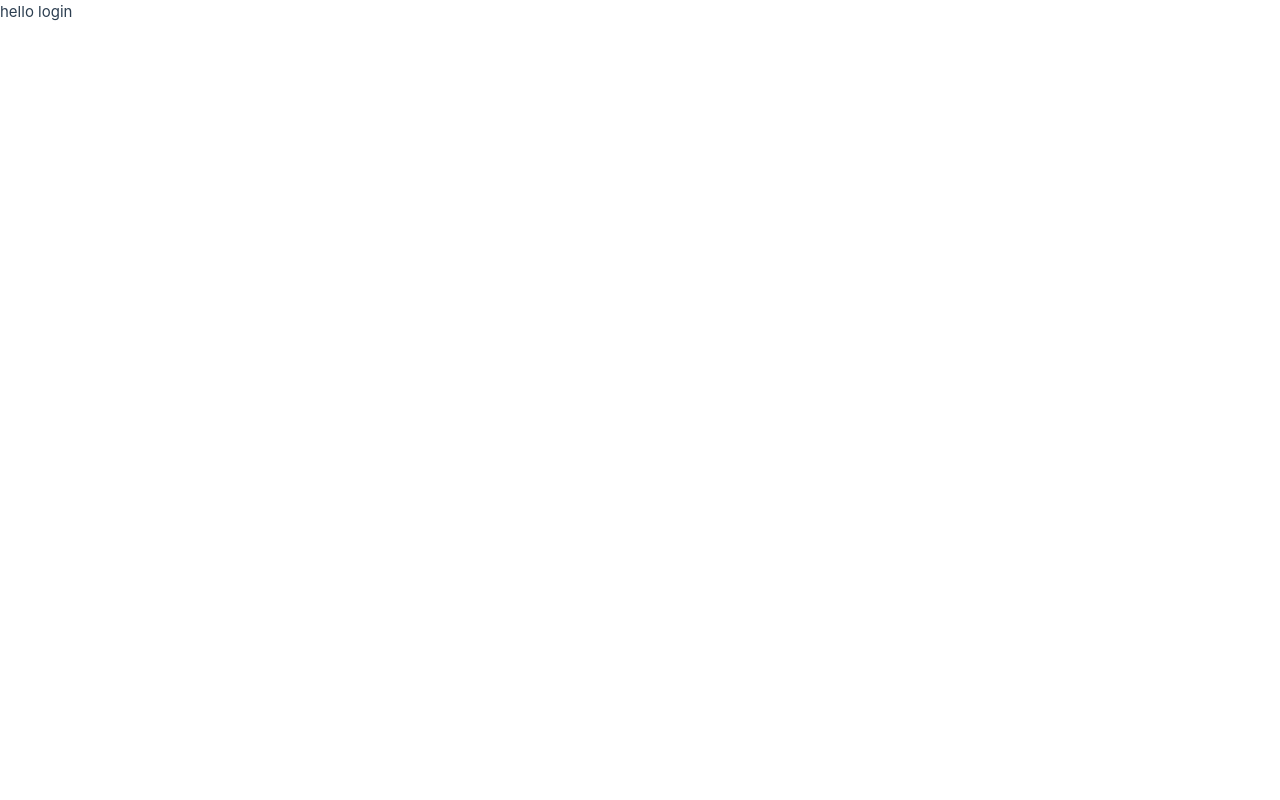
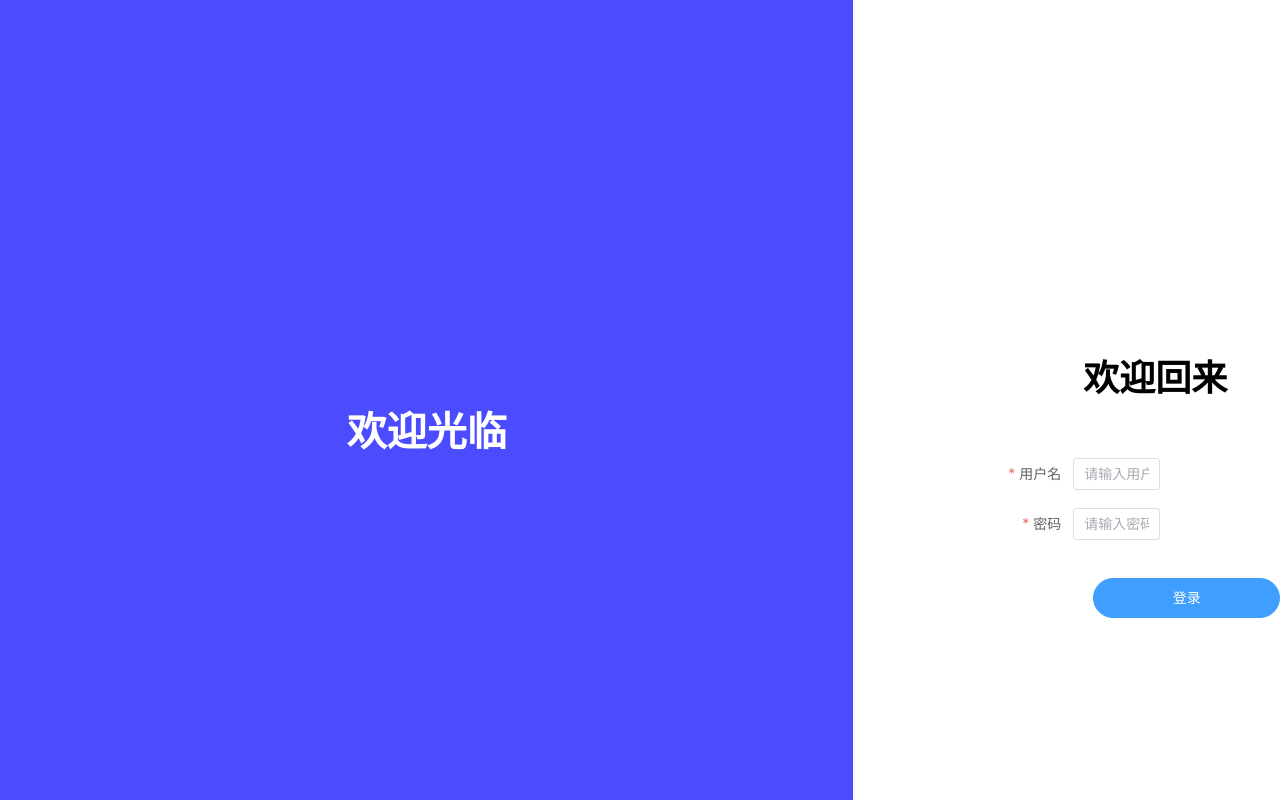
Before and after one commit to varshayulajiao/shayulajiao, a Vue app in the folder shop-cms/: page /login in a window 1280 px wide. Shown: the top 800 px of the page. Built offline with nearby package versions, Linux system fonts and the light colour scheme.

Commit message:
login页基本结构搭建

```diff
--- a/shop-cms/src/views/Login.vue
+++ b/shop-cms/src/views/Login.vue
@@ -1,13 +1,109 @@
 <template>
-    <div>
-        hello login
-    </div>
+    <el-row>
+        <el-col :span="16" class="left-bg">
+            <div class="left-title">
+                <div class="left-font">欢迎光临</div>
+            </div>
+        </el-col>
+        <el-col :span="8" class="right-bg">
+            <div class="right-title">
+                <div class="right-font">欢迎回来</div>
+                <el-form ref="ruleFormRef" :model="ruleForm" :rules="rules" label-width="120px" status-icon>
+                    <el-form-item label="用户名" prop="username"  class="right-input">
+                        <el-input v-model="ruleForm.username"  placeholder="请输入用户名"/>
+                    </el-form-item>
+                    <el-form-item label="密码" prop="password"  class="right-input">
+                        <el-input v-model="ruleForm.password" placeholder="请输入密码" />
+                    </el-form-item>
+                    <el-form-item class="right-footer">
+                        <el-button size="large" type="primary" @click="submitForm(ruleFormRef)">
+                            登录
+                        </el-button>
+                    </el-form-item>
+                </el-form>
+            </div>
+        </el-col>
+    </el-row>
 </template>
 
 <script setup>
+import { ref, reactive } from 'vue';
+const ruleFormRef = ref(null)
+const ruleForm = reactive({
+    username: '',
+    password: ''
+})
+const rules = reactive({
+    username: [
+        { required: true, message: '用户名不能为空', trigger: 'blur' },
 
+    ],
+    password: [
+        { required: true, message: '密码不能为空', trigger: 'blur' },
+
+    ]
+})
+const submitForm = (formEl) => {
+    if (!formEl) return
+    formEl.validate((valid, fields) => {
+        if (valid) {
+            console.log('submit!', ruleForm)
+        } else {
+            console.log('error submit!', fields)
+        }
+    })
+}
 </script>
 
 <style scoped>
+.el-row {
+    height: 970px;
+}
+
+.left-bg {
+    background-color: rgba(0, 0, 255, 0.7)
+}
+
+.right-bg {
+    background-color: white;
+}
+.right-bg .right-title{
+    margin: 350px auto;
+
+}
+.left-bg .left-title {
+    margin: 400px auto;
+    font-size: 40px;
+    color: white;
+    display: flex;
+    align-items: center;
+    justify-content: space-around;
+
+}
+.right-bg .right-title .right-font{
+     font-weight: bold;
+     font-size: 36px;
+     color: #000;
+     margin-bottom: 50px;
+     margin-left: 230px;
+}
+.right-bg .right-title .el-form{
+    margin-left: 100px;
+}
+.right-bg .right-title .right-input{
+    width: calc(100% - 120px);
+}
+.right-bg .right-title .right-footer{
+margin-left: 20px;
+}
+.right-bg .right-title .right-footer .el-button{
+    margin-top: 20px;
+    width: 200px;
+    height: 40px;
+    border-radius: 20px;
+}
+.left-bg .left-title .left-font {
+    font-weight: bold;
+}
 
 </style>
```
Also changed, not shown: 1 other file (tests, documents, lock files or other folders).
